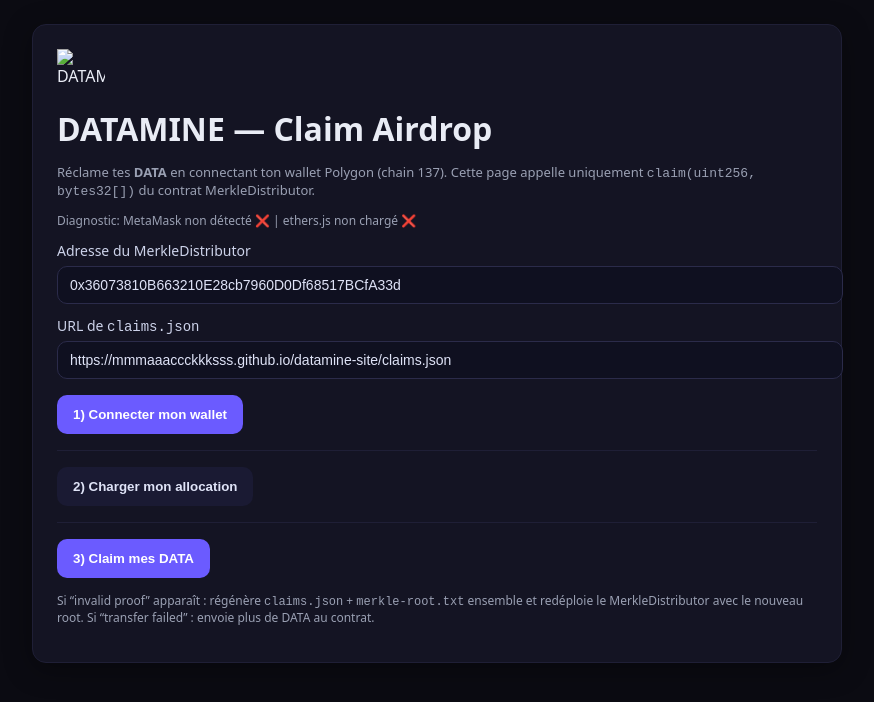
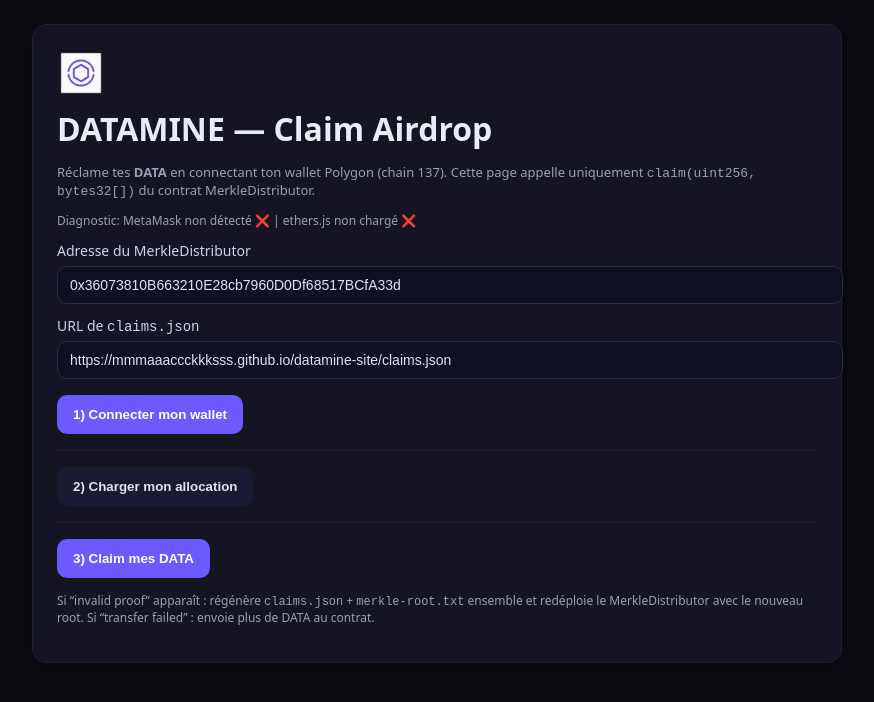
Before and after one commit to MmmAaaCccKkkSss/datamine-site, a plain HTML site: page claim.html in a window 1280 px wide. Shown: the whole page, without its empty margins (203-1077 px from the left). Drawn offline with Linux system fonts and the light colour scheme.

Commit message:
Update claim.html

```diff
--- a/claim.html
+++ b/claim.html
@@ -4,8 +4,11 @@
   <meta charset="utf-8" />
   <title>DATAMINE — Claim Airdrop</title>
   <meta name="viewport" content="width=device-width,initial-scale=1" />
+  <!-- Favicons fallback -->
   <link rel="icon" href="./assets/favicon.ico" sizes="any">
+  <link rel="icon" href="./favicon.ico" sizes="any">
   <link rel="apple-touch-icon" href="./assets/apple-touch-icon.png">
+  <link rel="apple-touch-icon" href="./apple-touch-icon.png">
   <style>
     body { font-family: system-ui,-apple-system,Segoe UI,Roboto,Arial,Helvetica,sans-serif; margin:0; padding:24px; background:#0b0b12; color:#e9ecf5;}
     .card { max-width: 760px; margin: 0 auto; border:1px solid #1f1f36; border-radius:14px; padding:24px; background:#141423; box-shadow:0 6px 28px rgba(0,0,0,.35); }
@@ -28,7 +31,9 @@
 </head>
 <body>
   <div class="card">
-    <img src="./assets/logo-approved.png" alt="DATAMINE" width="48" height="48" style="display:block;margin-bottom:10px">
+    <!-- Logo avec fallback -->
+    <img src="./assets/logo-approved.png" onerror="this.onerror=null;this.src='./logo-approved.png';"
+         alt="DATAMINE" width="48" height="48" style="display:block;margin-bottom:10px">
     <h1>DATAMINE — Claim Airdrop</h1>
     <p class="muted">Réclame tes <b>DATA</b> en connectant ton wallet Polygon (chain 137). Cette page appelle uniquement <code>claim(uint256, bytes32[])</code> du contrat MerkleDistributor.</p>
 
```
